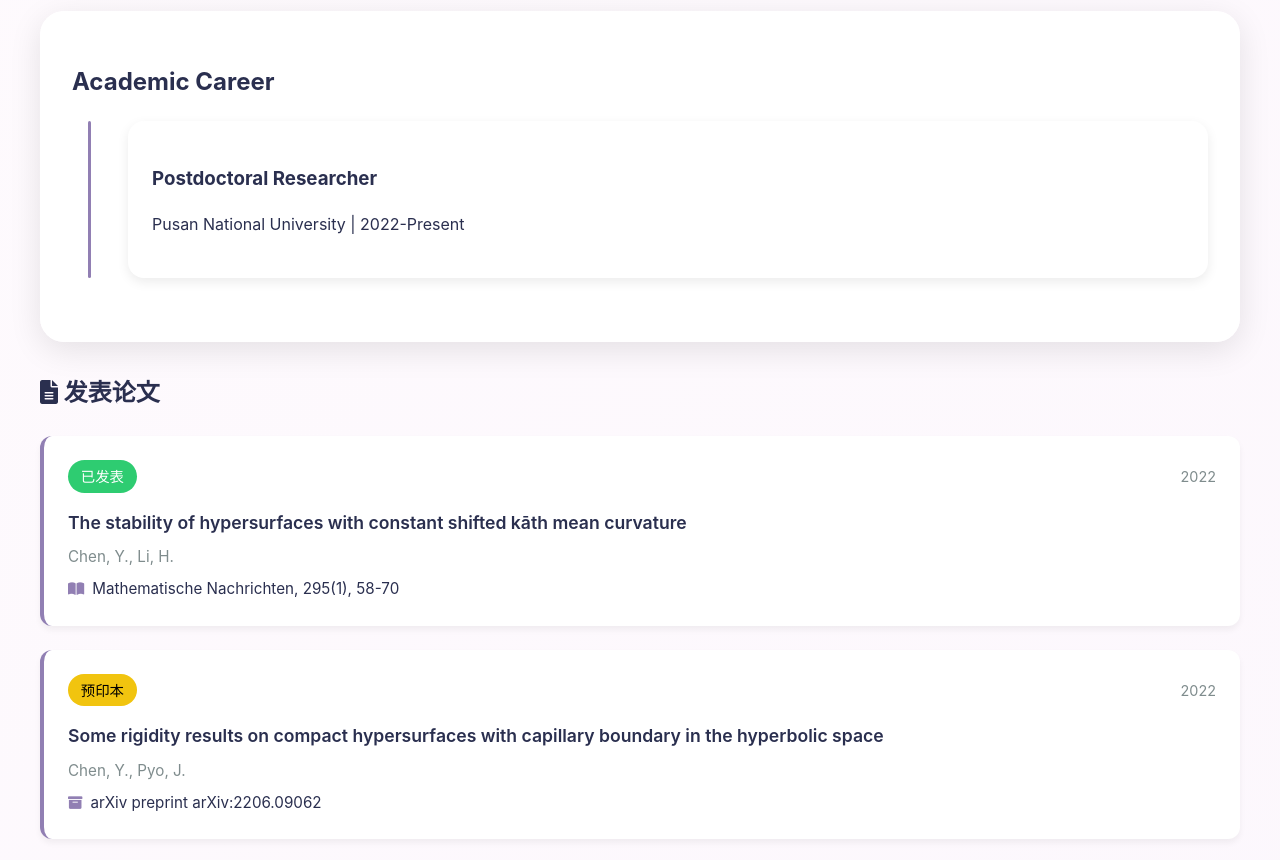
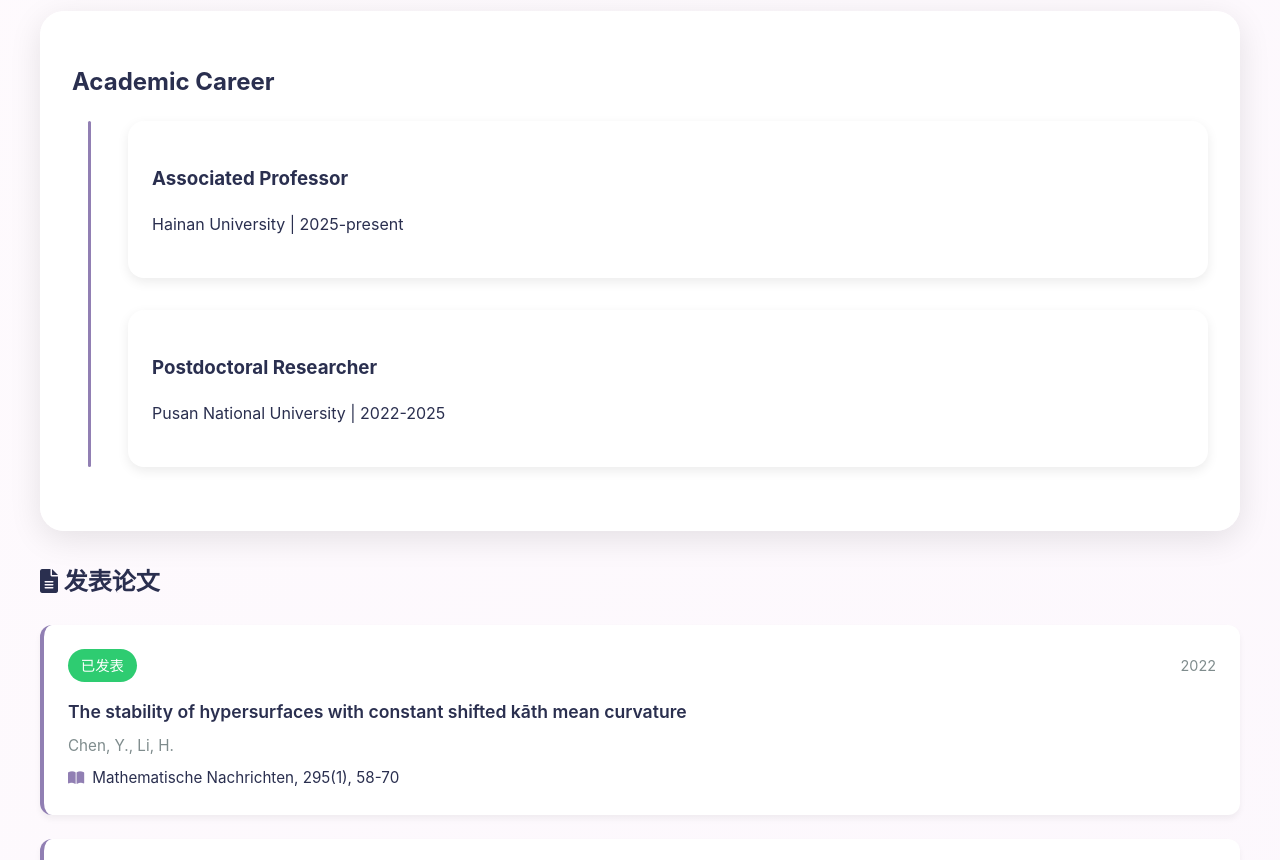
Before and after one commit to chen-yimin/chen-yimin, a plain HTML site: page index.html in a window 1280 px wide. Shown: the part 1420-2280 px from the top of the page. Drawn offline with Linux system fonts and the light colour scheme.

Commit message:
index.html

```diff
--- a/index.html
+++ b/index.html
@@ -220,9 +220,15 @@
     <section class="profile-card" style="animation-delay: 0.2s;">
             <h2>Academic Career</h2>
             <div class="timeline">
+
+                <div class="timeline-item">
+                    <h3>Associated Professor</h3>
+                    <p>Hainan University | 2025-present</p>
+                </div>
+
                 <div class="timeline-item">
                     <h3>Postdoctoral Researcher</h3>
-                    <p>Pusan National University | 2022-Present</p>
+                    <p>Pusan National University | 2022-2025</p>
                 </div>
                 <!-- 其他经历 -->
             </div>
```
